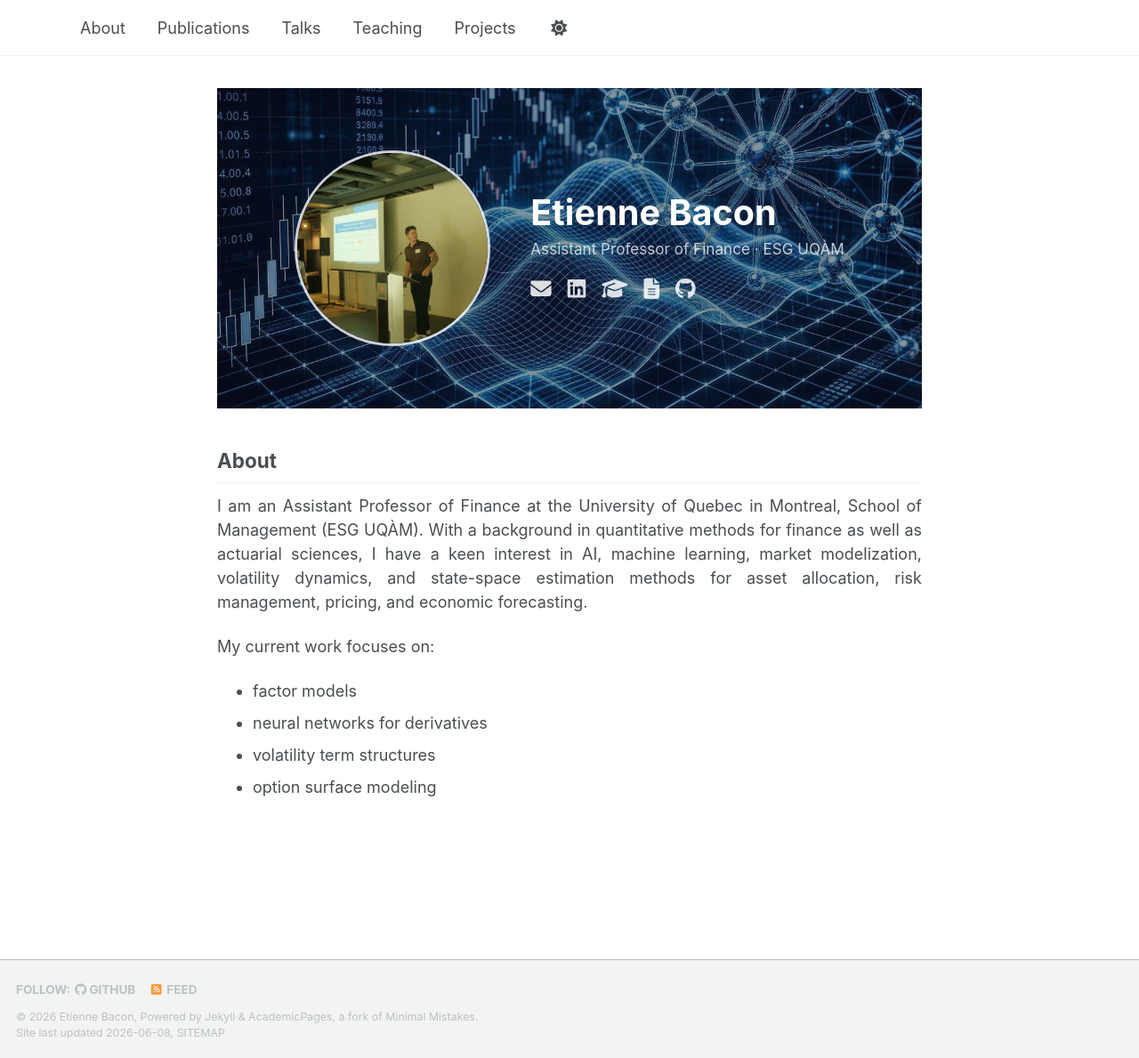
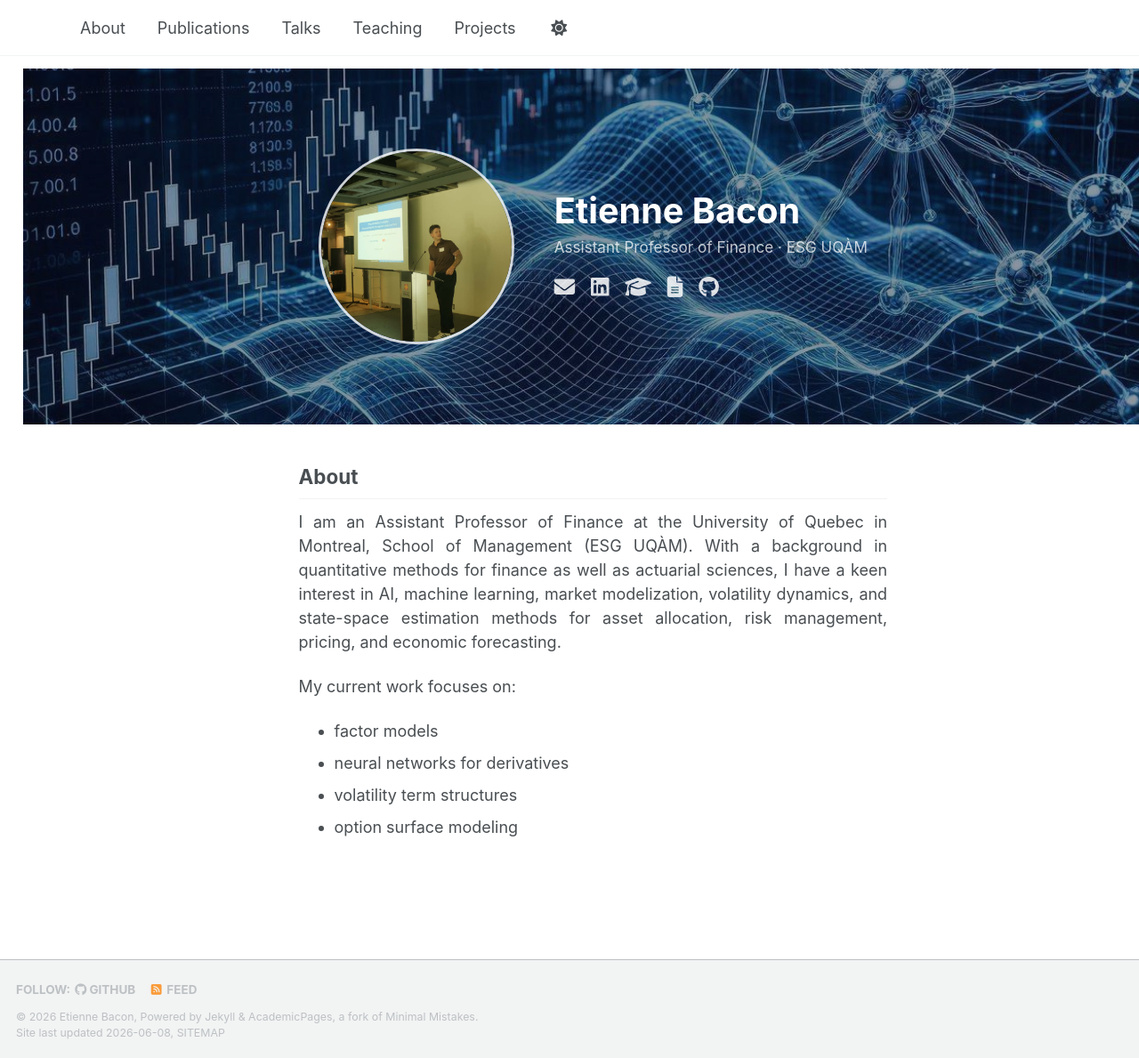
Before and after one commit to EtienneBacon/EtienneBacon.github.io, a Jekyll site: the page built from _pages/about.md, in a window 1280 px wide and 1189 px high. Shown: the whole window at 89% size. Built offline with Jekyll 4.4.1, drawn with Linux system fonts in a browser that asks for light colours; a script bundle is joined from its source files by our own code; library files that are not in the unit come from our copies.

Commit message:
Update main.scss

```diff
--- a/assets/css/main.scss
+++ b/assets/css/main.scss
@@ -1,9 +1,6 @@
 ---
 ---
 
-/*
- * This file controls what is imported from /_sass
- */
 @import
     "vendor/breakpoint/breakpoint",
     "themes",
@@ -31,38 +28,6 @@
     "vendor/font-awesome/brands"
 ;
 
-/* ── Override Susy grid constraints ── */
-#main {
-  max-width: 100% !important;
-  width: 100% !important;
-  padding: 0 !important;
-  margin-top: 0 !important;
-}
-
-.page,
-.page__inner-wrap,
-.page__content {
-  width: 100% !important;
-  max-width: 100% !important;
-  float: none !important;
-  margin-left: auto !important;
-  margin-right: auto !important;
-  padding-left: 0 !important;
-  padding-right: 0 !important;
-}
-
-.page__inner-wrap {
-  width: 100% !important;
-  max-width: 100% !important;
-  float: none !important;
-  margin: 0 !important;
-  padding: 0 !important;
-}
-
-.sidebar {
-  display: none !important;
-}
-
 /* ── Centered nav ── */
 .masthead__inner-wrap {
   text-align: center;
@@ -80,23 +45,35 @@ html, body {
 .masthead {
   margin-bottom: 0 !important;
 }
-
+#main {
+  padding-top: 0 !important;
+  margin-top: 0 !important;
+}
+.page {
+  padding-top: 0 !important;
+}
+.page__inner-wrap {
+  margin-top: 0 !important;
+}
 .initial-content {
-  margin: 0 !important;
-  padding: 0 !important;
+  margin-top: 0 !important;
 }
 
 /* ── Hero banner ── */
 .hero-banner {
-  width: 100%;
-  height: 360px;
+  position: relative;
+  width: 100vw;
+  margin-left: calc(-50vw + 50%);
+  margin-top: -2em;
+  height: 400px;
   display: flex;
   align-items: center;
   justify-content: center;
+  padding: 0;
   background-image: url('/images/hero-bg.jpg');
   background-size: cover;
   background-position: center;
-  position: relative;
+  overflow: hidden;
 }
 .hero-banner::before {
   content: '';
@@ -106,12 +83,12 @@ html, body {
 }
 .hero-content {
   position: relative;
-  z-index: 2;
+  z-index: 1;
   display: flex;
   align-items: center;
   justify-content: center;
   gap: 2.5rem;
-  padding: 0 2rem;
+  margin-left: 0;
 }
 .hero-avatar {
   width: 220px;
```
